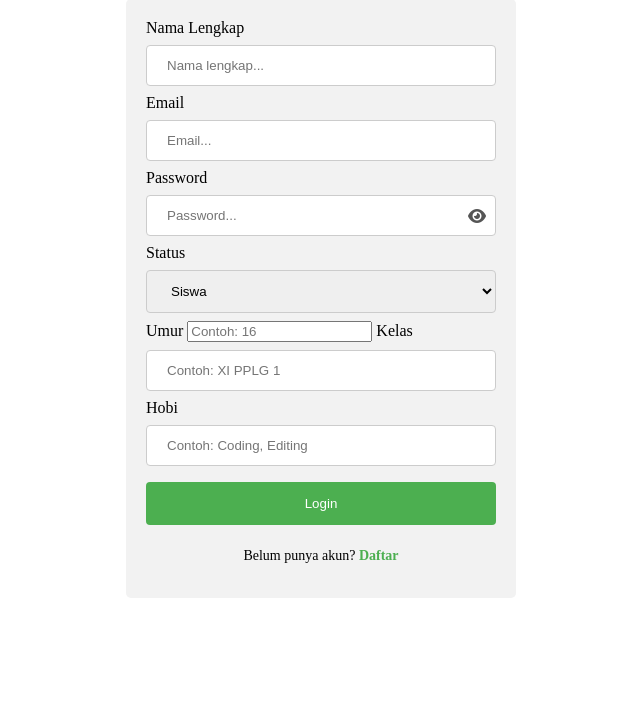
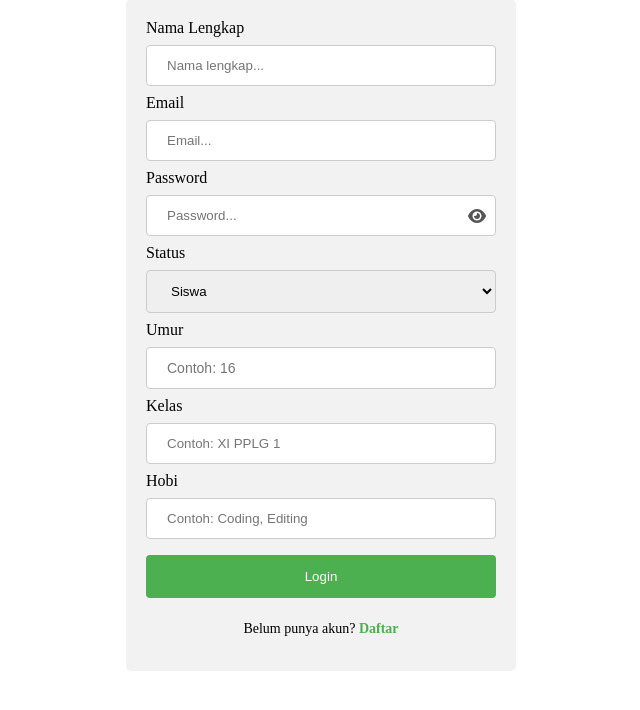
Before and after one commit to daffa920/belajar-css-html, a plain HTML site: page index.html in a window 1280 px wide. Shown: the part 138-848 px from the top of the page, without its empty margins (319-959 px from the left). Before the commit the page ends 816 px from the top, so only its background shows below. Drawn offline with Linux system fonts and the light colour scheme.

Commit message:
Update style.css

```diff
--- a/style.css
+++ b/style.css
@@ -77,3 +77,15 @@
     cursor: pointer;
     color: #555;
 }
+
+.umur-input {
+    width: 100%;
+    padding: 12px 20px;
+    margin: 8px 0;
+    display: inline-block;
+    border: 1px solid #ccc;
+    border-radius: 4px;
+    box-sizing: border-box;
+    font-size: 14px;
+    background-color: #ffffff;
+}
```
